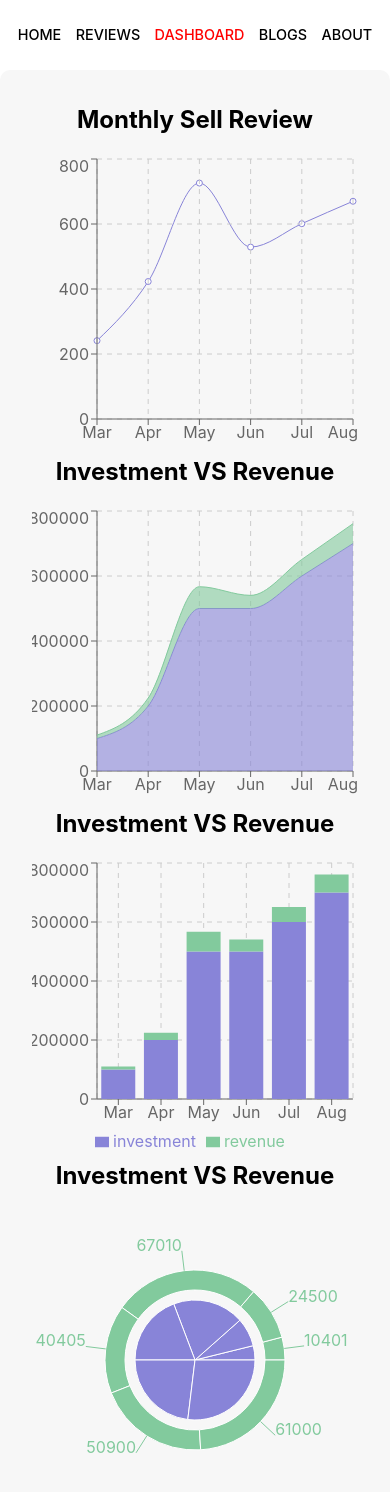
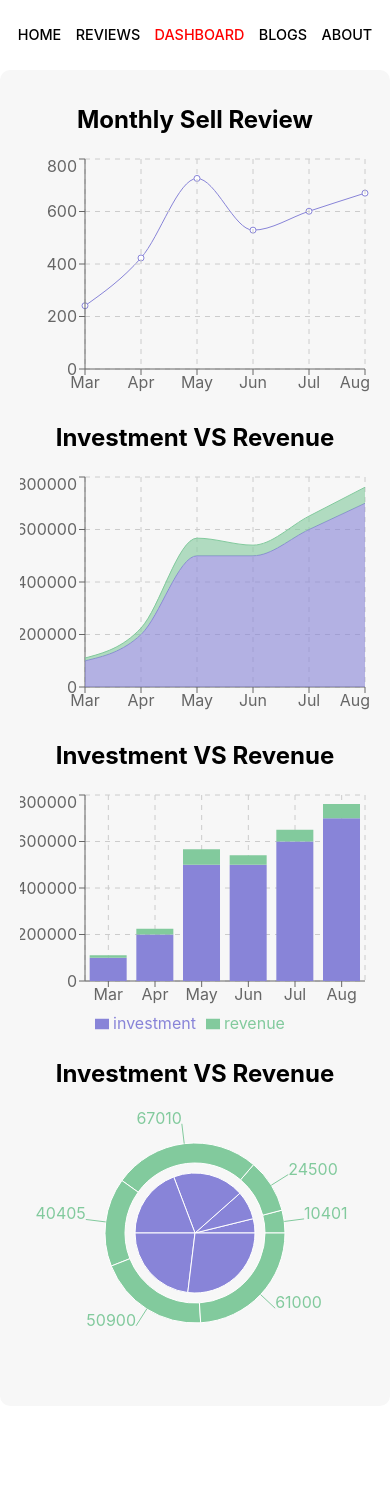
Before and after one commit to tusharpramanikbd/review-boat-headphone, a React (Create React App) app: page /dashboard in a window 390 px wide. Shown: the top 1492 px of the page. After the commit the page ends 1406 px from the top, so only its background shows below. Built offline with nearby package versions, Linux system fonts and the light colour scheme.

Commit message:
all the charts made responsive

```diff
--- a/src/components/Dashboard/Dashboard.css
+++ b/src/components/Dashboard/Dashboard.css
@@ -7,8 +7,10 @@
   border-radius: 10px;
   padding: 2rem;
 }
-
-.line-chart {
-  width: 300px;
-  height: 300px;
+@media screen and (min-width: 768px) {
+  .section-dashboard {
+    display: grid;
+    grid-template-columns: 1fr 1fr;
+    gap: 2rem;
+  }
 }
--- a/src/components/MyAreaChart/MyAreaChart.js
+++ b/src/components/MyAreaChart/MyAreaChart.js
@@ -13,9 +13,9 @@ import './MyAreaChart.css'
 const MyAreaChart = (props) => {
   const { chartData } = props
   return (
-    <div>
+    <div className='chart-container'>
       <h2 className='chart-label'>Investment VS Revenue</h2>
-      <ResponsiveContainer width='100%' height={300}>
+      <ResponsiveContainer width={350} height={250}>
         <AreaChart data={chartData}>
           <CartesianGrid strokeDasharray='5 5' />
           <XAxis dataKey='month' />
--- a/src/components/MyBarChart/MyBarChart.js
+++ b/src/components/MyBarChart/MyBarChart.js
@@ -13,9 +13,9 @@ import {
 const MyBarChart = (props) => {
   const { chartData } = props
   return (
-    <div>
+    <div className='chart-container'>
       <h2 className='chart-label'>Investment VS Revenue</h2>
-      <ResponsiveContainer width='100%' height={300}>
+      <ResponsiveContainer width={350} height={250}>
         <BarChart data={chartData}>
           <CartesianGrid strokeDasharray='5 5' />
           <XAxis dataKey='month' />
--- a/src/components/MyLineChart/MyLineChart.js
+++ b/src/components/MyLineChart/MyLineChart.js
@@ -13,9 +13,9 @@ import {
 const MyLineChart = (props) => {
   const { chartData } = props
   return (
-    <div>
+    <div className='chart-container'>
       <h2 className='chart-label'>Monthly Sell Review</h2>
-      <ResponsiveContainer width='100%' height={300}>
+      <ResponsiveContainer width={350} height={250}>
         <LineChart data={chartData}>
           <Line type='monotone' dataKey='sell' stroke='#8884d8' />
           <CartesianGrid stroke='#ccc' strokeDasharray='5 5' />
--- a/src/components/MyPieChart/MyPieChart.css
+++ b/src/components/MyPieChart/MyPieChart.css
@@ -0,0 +1,6 @@
+.chart-container {
+  display: grid;
+  align-items: center;
+  justify-content: center;
+  margin-bottom: 1rem;
+}
--- a/src/components/MyPieChart/MyPieChart.js
+++ b/src/components/MyPieChart/MyPieChart.js
@@ -1,12 +1,13 @@
 import React from 'react'
 import { PieChart, Pie, ResponsiveContainer, Tooltip } from 'recharts'
+import './MyPieChart.css'
 
 const MyPieChart = (props) => {
   const { chartData } = props
   return (
-    <div>
+    <div className='chart-container'>
       <h2 className='chart-label'>Investment VS Revenue</h2>
-      <ResponsiveContainer width='100%' height={300}>
+      <ResponsiveContainer width={350} height={250}>
         <PieChart>
           <Pie
             data={chartData}
```
